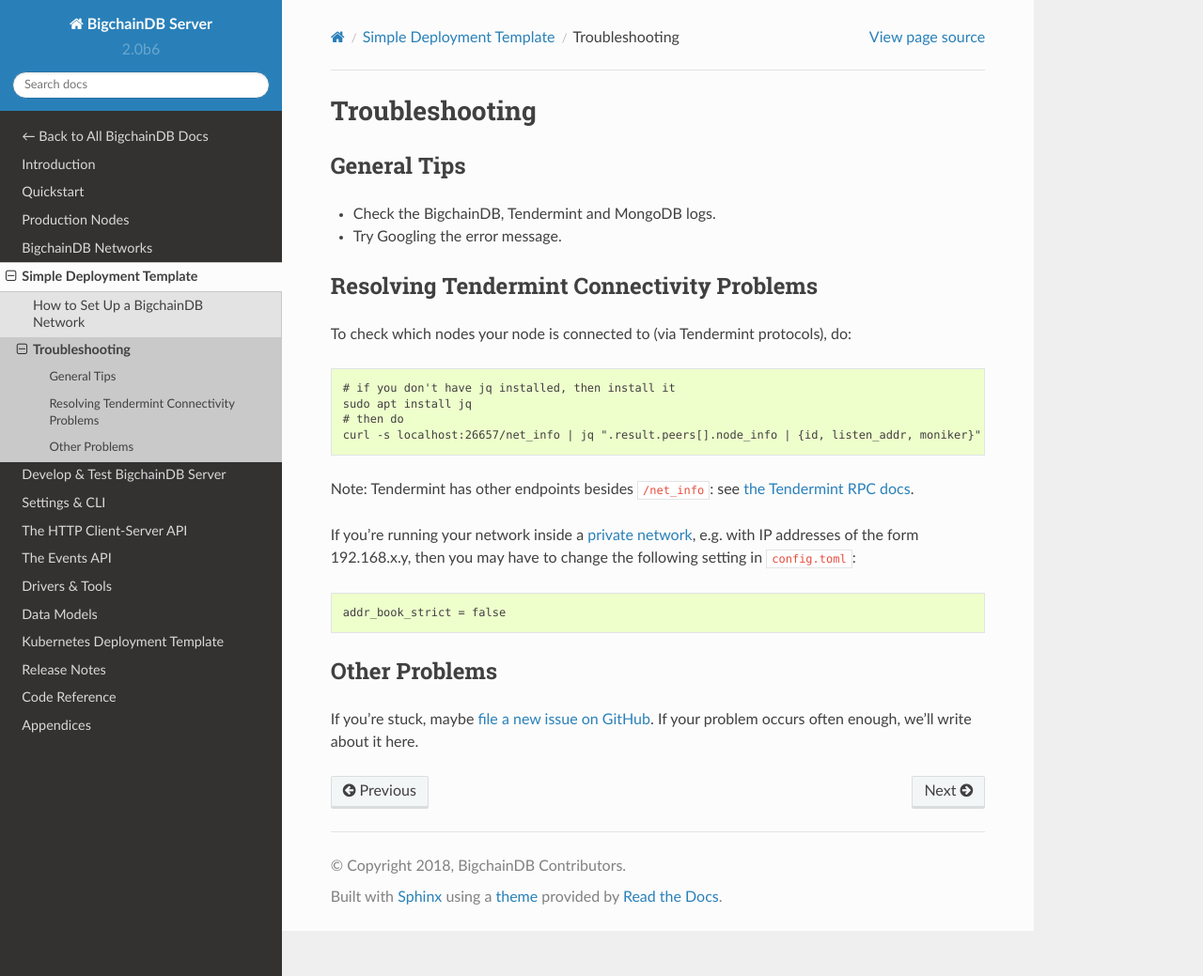
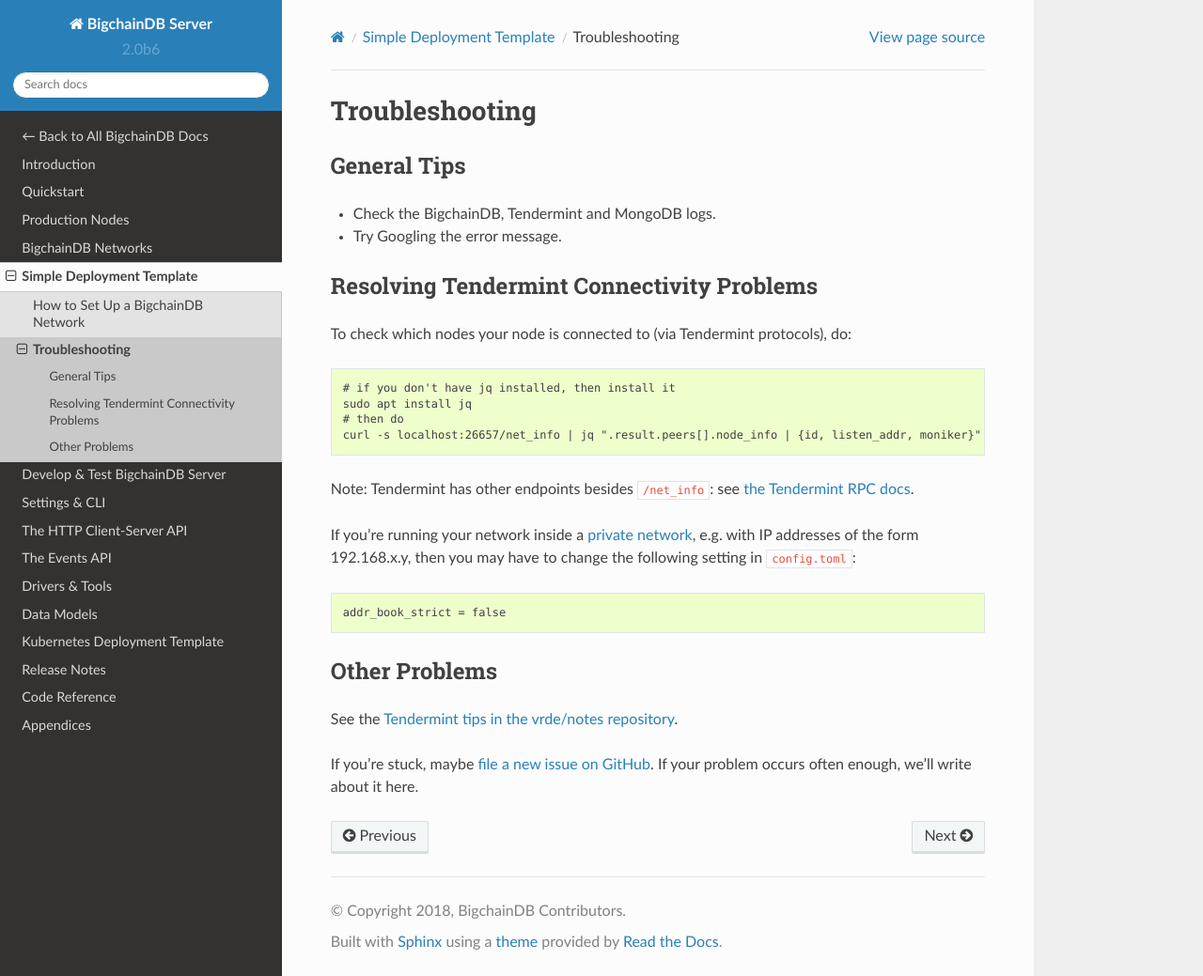
Before and after one commit to thematerials-network/bigchaindb-node, a Sphinx documentation site: the page built from bigchaindb/docs/server/source/simple-deployment-template/troubleshooting.md, in a window 1280 px wide and 1039 px high. Shown: the whole window at 94% size. Built offline with Sphinx 7.4.7 and the Read the Docs theme 2.0.0, drawn with Linux system fonts in a browser that asks for light colours.

Commit message:
Link to Alberto's tips from Troubleshooting page (#2562)
because they are useful!

```diff
--- a/bigchaindb/docs/server/source/simple-deployment-template/troubleshooting.md
+++ b/bigchaindb/docs/server/source/simple-deployment-template/troubleshooting.md
@@ -26,4 +26,6 @@ addr_book_strict = false
 
 ## Other Problems
 
+See the [Tendermint tips in the vrde/notes repository](https://github.com/vrde/notes/tree/master/tendermint).
+
 If you're stuck, maybe [file a new issue on GitHub](https://github.com/bigchaindb/bigchaindb/issues/new). If your problem occurs often enough, we'll write about it here.
```
